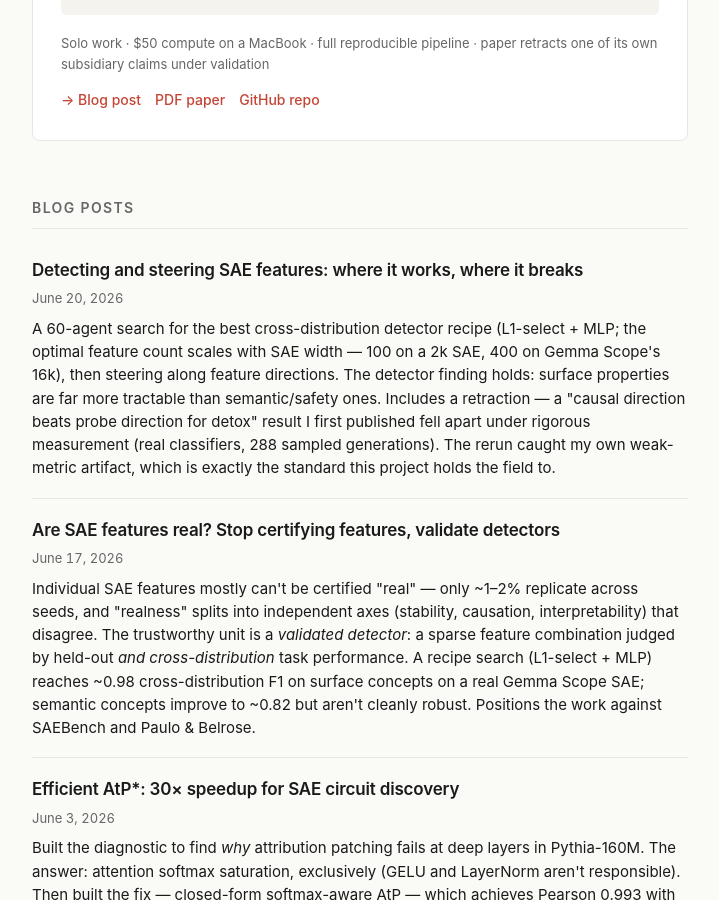
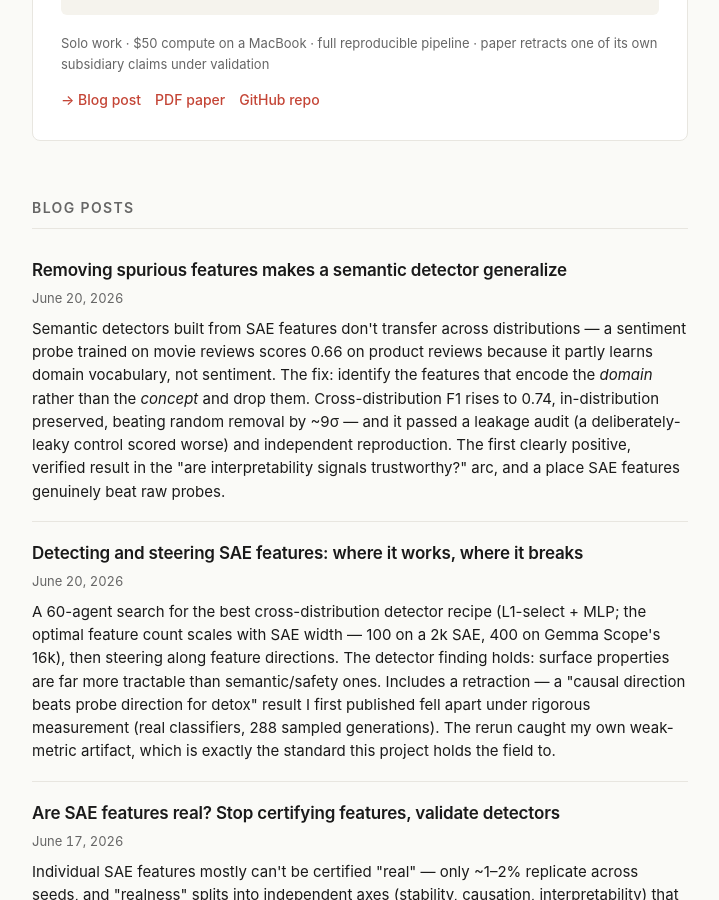
Before and after one commit to OE-GOD/OE-GOD.github.io, a Jekyll site: the page built from index.html, in a window 1280 px wide and 900 px high, scrolled down 1246 px. Shown: the whole window, without its empty margins (280-999 px from the left). Built offline with Jekyll 4.4.1, drawn with Linux system fonts in a browser that asks for light colours.

Commit message:
Add third post: de-spuriousing makes a semantic detector generalize (verified)
The first clearly positive, adversarially-verified result in the arc: removing
domain-spurious SAE features (identified via a sst2-vs-rt domain classifier, amazon
held out) raises cross-distribution sentiment F1 0.66 -> 0.74, in-dist preserved,
~9sigma over random-removal control. Leakage audit passed (a deliberately-leaky
selector scored worse), independently reproduced. Held to a high bar after the
prior post's retraction. Listed on homepage.

Co-Authored-By: Claude Opus 4.8 (1M context) <noreply@anthropic.com>

```diff
--- a/index.html
+++ b/index.html
@@ -64,6 +64,12 @@ layout: home
 
   <ul class="post-list">
     <li class="post-item">
+      <a class="post-link" href="/2026/06/20/despurious-cross-distribution/">Removing spurious features makes a semantic detector generalize</a>
+      <span class="post-date">June 20, 2026</span>
+      <p class="post-excerpt">Semantic detectors built from SAE features don't transfer across distributions — a sentiment probe trained on movie reviews scores 0.66 on product reviews because it partly learns domain vocabulary, not sentiment. The fix: identify the features that encode the <em>domain</em> rather than the <em>concept</em> and drop them. Cross-distribution F1 rises to 0.74, in-distribution preserved, beating random removal by ~9σ — and it passed a leakage audit (a deliberately-leaky control scored worse) and independent reproduction. The first clearly positive, verified result in the "are interpretability signals trustworthy?" arc, and a place SAE features genuinely beat raw probes.</p>
+    </li>
+
+    <li class="post-item">
       <a class="post-link" href="/2026/06/20/detect-and-steer-frontier/">Detecting and steering SAE features: where it works, where it breaks</a>
       <span class="post-date">June 20, 2026</span>
       <p class="post-excerpt">A 60-agent search for the best cross-distribution detector recipe (L1-select + MLP; the optimal feature count scales with SAE width — 100 on a 2k SAE, 400 on Gemma Scope's 16k), then steering along feature directions. The detector finding holds: surface properties are far more tractable than semantic/safety ones. Includes a retraction — a "causal direction beats probe direction for detox" result I first published fell apart under rigorous measurement (real classifiers, 288 sampled generations). The rerun caught my own weak-metric artifact, which is exactly the standard this project holds the field to.</p>
```
Also changed, not shown: _posts/2026-06-20-despurious-cross-distribution.md (added, +57 -0 lines).
